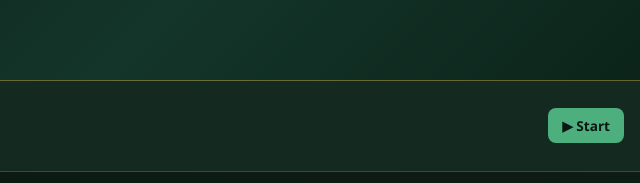
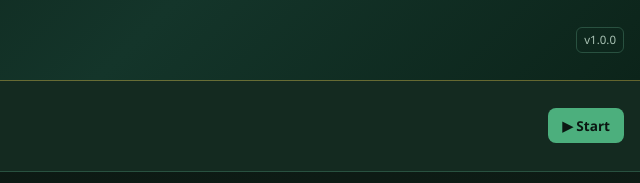
Before and after one commit to focsaneanuionutbogdan18111989-spec/Crap-Counter, a plain HTML site: page index.html in a window 1280 px wide. Shown: the top 183 px of the page, 640-1280 px from the left. Drawn offline with Linux system fonts and the light colour scheme.

Commit message:
v1.0.0: Add app version badge

```diff
--- a/index.html
+++ b/index.html
@@ -27,6 +27,8 @@
   header img{width:52px; height:52px; object-fit:contain; border-radius:8px;}
   header .ttl{font-weight:900; letter-spacing:1px; color:var(--gold); font-size:1.05rem; line-height:1.1;}
   header .sub{color:var(--accent2); font-size:.72rem; letter-spacing:1px;}
+  header .version{margin-left:auto; flex:0 0 auto; color:var(--muted); font-size:.72rem;
+    font-variant-numeric:tabular-nums; border:1px solid var(--border); border-radius:6px; padding:3px 7px;}
 
   .session{background:var(--panel); border-bottom:1px solid var(--border);
     padding:10px 16px; display:flex; align-items:center; justify-content:space-between; gap:10px;}
@@ -109,6 +111,7 @@
     <div class="ttl">BROKEN SLING</div>
     <div class="sub">Carp Counter · RodPod 4</div>
   </div>
+  <span class="version" id="appVersion"></span>
 </header>
 
 <div class="session">
@@ -198,6 +201,8 @@
 </div>
 
 <script>
+var APP_VERSION='1.0.0';
+document.getElementById('appVersion').textContent='v'+APP_VERSION;
 var LS_KEY='bs_counter_v1';
 var state = load();
 function load(){
```
